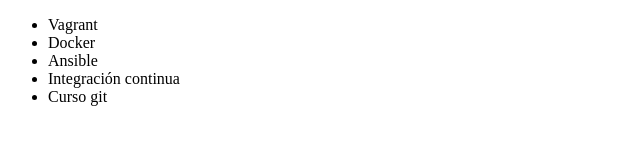
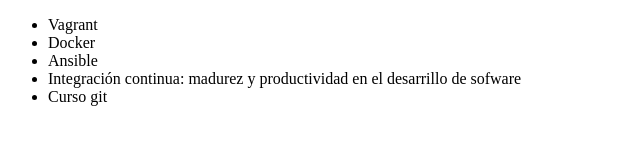
Before and after one commit to jeissonj/ensayo_git_alura, a plain HTML site: page index.html in a window 1280 px wide. Shown: the whole page, without its empty margins (0-640 px from the left). Drawn offline with Linux system fonts and the light colour scheme.

Commit message:
renombrando curso de integración continua

```diff
--- a/index.html
+++ b/index.html
@@ -11,7 +11,7 @@
 		<li> Vagrant </li>
 		<li> Docker </li>
 		<li> Ansible </li>
-		<li> Integración continua </li>
+		<li> Integración continua: madurez y productividad en el desarrillo de sofware </li>
 		<li> Curso git </li>
 	</ul>
 </body>
```
